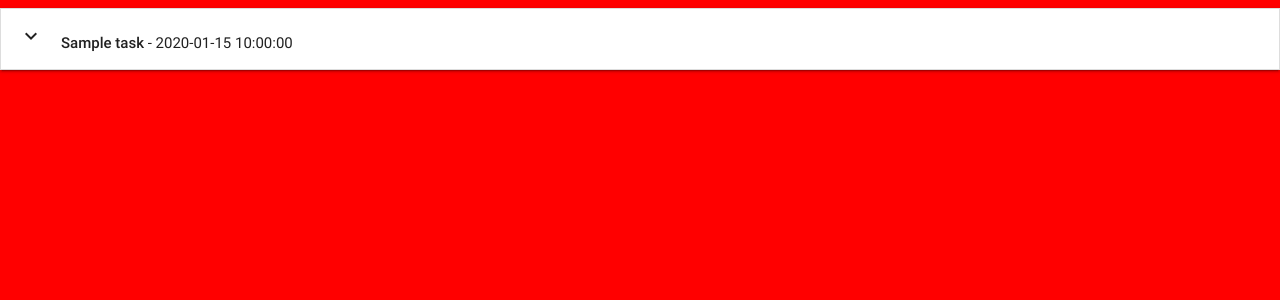
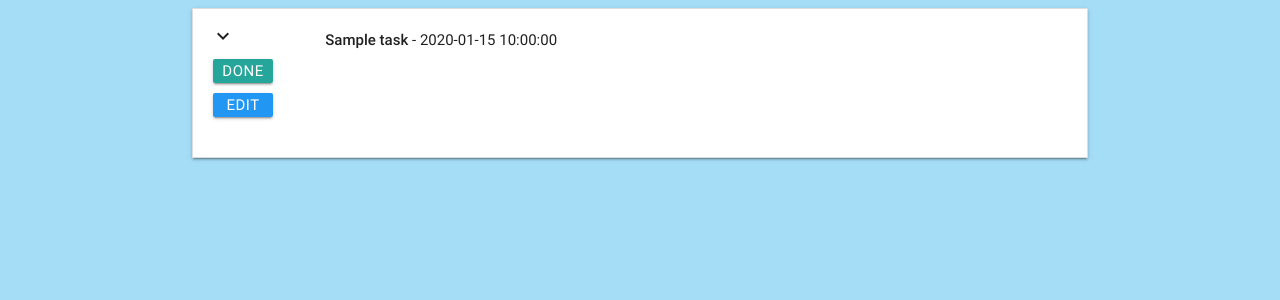
Before and after one commit to loulunds/Task_Manager.MongoDB, a Flask app: page / in a window 1280 px wide. Shown: the top 300 px of the page. Run offline with Flask 2, Linux system fonts and the light colour scheme; a database or web service that is not in the repository returns one stand-in record (values such as "Sample title"); some libraries are stand-ins or nearby versions.

Commit message:
edit task added

```diff
--- a/app.py
+++ b/app.py
@@ -29,9 +29,19 @@ def add_task():
 
 @app.route('/insert_task', methods=['POST'])
 def insert_task():
-    tasks = mongo.db.tasks
+    tasks=mongo.db.tasks
     tasks.insert_one(request.form.to_dict())
     return redirect(url_for('get_tasks'))
+
+
+@app.route('/edit_task/<task_id>')
+def edit_task(task_id):
+    the_task=mongo.db.tasks.find_one({'_id': ObjectId(task_id)})
+    all_categories=mongo.db.categories.find()
+    return render_template('edittask.html',
+                            task=the_task,
+                            categories=all_categories)
+
 
 
 if __name__ == '__main__':
--- a/static/css/style.css
+++ b/static/css/style.css
@@ -1,3 +1,15 @@
 body {
-    background-color: red;
+    background-color: rgb(165, 221, 247);
 }
+
+.btn_small {
+    height: 24px;
+    width: 60px;
+    line-height: 24px;
+    margin: 5px 5px;
+    padding: 0 0.5em;
+}
+
+.task_header {
+    margin-top: 5px;
+}
--- a/templates/base.html
+++ b/templates/base.html
@@ -9,8 +9,9 @@
     <title>Task Manager</title>
   </head>
   <body>
-    {% block content %} {% endblock %}
-
+    <div class="container">
+        {% block content %} {% endblock %}
+    </div>
     <script src="https://code.jquery.com/jquery-3.5.1.min.js" integrity="sha256-9/aliU8dGd2tb6OSsuzixeV4y/faTqgFtohetphbbj0=" crossorigin="anonymous"></script>
     <script src="https://cdnjs.cloudflare.com/ajax/libs/materialize/0.100.2/js/materialize.min.js"></script>
     <script type="text/javascript">
--- a/templates/tasks.html
+++ b/templates/tasks.html
@@ -4,9 +4,17 @@
         {% for task in tasks %}
         <li>
             <div class="collapsible-header">
-                <div class=" task_header col s9">
-                    <i class="material-icons">expand_more</i><strong>{{task.task_name}}</strong> - {{task.due_date}}
-                </div>
+                <div class="row">
+                    <div class="col s3">
+                        <i class="material-icons">expand_more</i>
+                        <a class="waves-effect waves-light btn btn_small">Done</a>
+                        <a href="{{ url_for('edit_task', task_id=task._id) }}" class="waves-effect waves-light btn btn_small blue">Edit</a>
+                    </div>
+
+                    <div class="task_header col s9">
+                        <strong>{{task.task_name}}</strong> - {{task.due_date}}
+                    </div>
+                 </div>
             </div>
             <div class="collapsible-body">
                 <span>{{task.task_description}}
```
Also changed, not shown: templates/edittask.html (added, +77 -0 lines).
